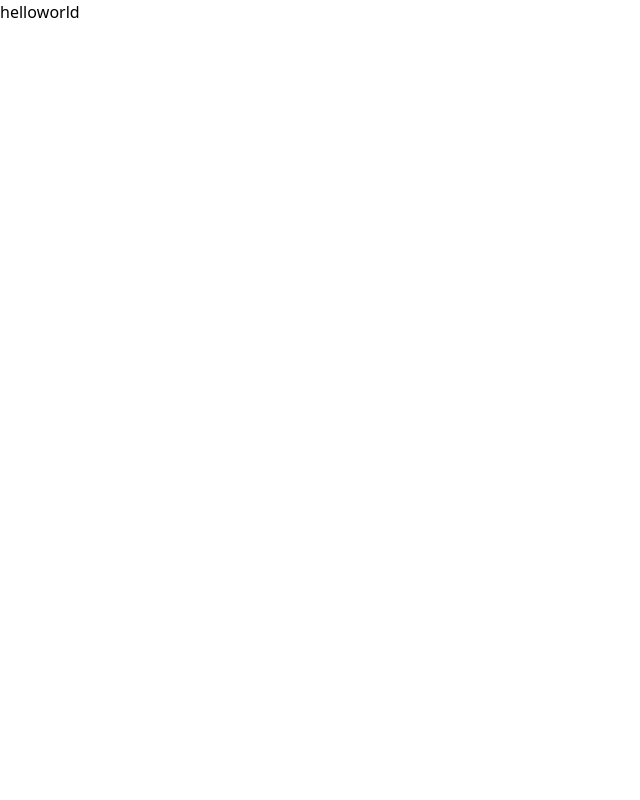
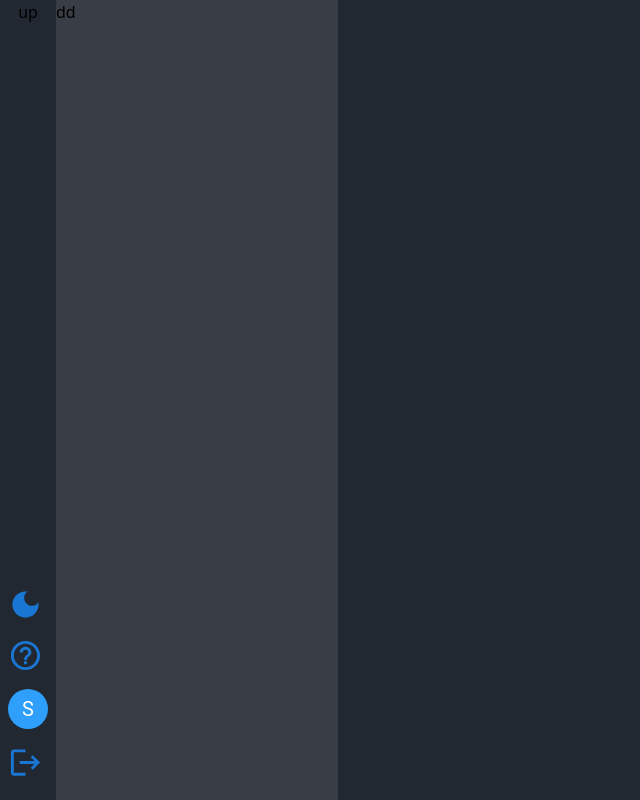
Before and after one commit to Hap-i/h-api, a React (Create React App) app in the folder packages/h-api-client/: page / in a window 1280 px wide. Shown: the whole page, without its empty margins (0-640 px from the left). Built offline with nearby package versions, Linux system fonts and the light colour scheme.

Commit message:
Home Page added

```diff
--- a/packages/h-api-client/package.json
+++ b/packages/h-api-client/package.json
@@ -5,6 +5,7 @@
   "dependencies": {
     "@emotion/react": "^11.9.3",
     "@emotion/styled": "^11.9.3",
+    "@mui/icons-material": "^5.8.4",
     "@mui/material": "^5.9.2",
     "@testing-library/jest-dom": "^5.16.4",
     "@testing-library/react": "^13.3.0",
--- a/packages/h-api-client/public/index.html
+++ b/packages/h-api-client/public/index.html
@@ -24,7 +24,7 @@
       work correctly both with client-side routing and a non-root public URL.
       Learn how to configure a non-root public URL by running `npm run build`.
     -->
-    <title>React App</title>
+    <title>H-api | Home</title>
   </head>
   <body>
     <noscript>You need to enable JavaScript to run this app.</noscript>
--- a/packages/h-api-client/src/App.js
+++ b/packages/h-api-client/src/App.js
@@ -1,9 +1,8 @@
+import Home from "./pages/Home";
+
 function App() {
   return (
-    <div className="flex">
-      <div>hello</div>
-      <div>world</div>
-    </div>
+    <Home></Home>
   );
 }
 
--- /dev/null
+++ b/packages/h-api-client/src/components/BackgroundLetterAvatars.js
@@ -0,0 +1,43 @@
+import * as React from 'react';
+import Avatar from '@mui/material/Avatar';
+
+function stringToColor(string) {
+    let hash = 0;
+    let i;
+
+    /* eslint-disable no-bitwise */
+    for (i = 0; i < string.length; i += 1) {
+        hash = string.charCodeAt(i) + ((hash << 5) - hash);
+    }
+
+    let color = '#';
+
+    for (i = 0; i < 3; i += 1) {
+        const value = (hash >> (i * 8)) & 0xff;
+        color += `00${value.toString(16)}`.slice(-2);
+    }
+    /* eslint-enable no-bitwise */
+
+    return color;
+}
+
+function stringAvatar(name) {
+    let children = "";
+    if (name.split(' ').length <= 1) {
+        children = name[0]
+    } else {
+        children = `${name.split(' ')[0][0]}${name.split(' ')[1][0]}`
+    }
+    return {
+        sx: {
+            bgcolor: stringToColor(name),
+        },
+        children: children,
+    };
+}
+
+export default function BackgroundLetterAvatars({ name }) {
+    return (
+        <Avatar {...stringAvatar(name)} />
+    );
+}
--- /dev/null
+++ b/packages/h-api-client/src/components/SideBar.js
@@ -0,0 +1,12 @@
+import React from 'react'
+
+function SideBar({ height, width, bgColor, children }) {
+    const params = `${height} ${width} ${bgColor} `
+    return (
+        <div className={params}>
+            <React.Fragment>{children}</React.Fragment>
+        </div>
+    )
+}
+
+export default SideBar
--- /dev/null
+++ b/packages/h-api-client/src/pages/Home.js
@@ -0,0 +1,51 @@
+import React from "react";
+import SideBar from "./../components/SideBar";
+import IconButton from "@mui/material/IconButton";
+import LogoutIcon from "@mui/icons-material/Logout";
+import DarkModeSharpIcon from "@mui/icons-material/DarkModeSharp";
+import HelpOutlineSharpIcon from "@mui/icons-material/HelpOutlineSharp";
+import BackgroundLetterAvatars from "../components/BackgroundLetterAvatars";
+
+function Home() {
+  return (
+    <div className="flex justify-between">
+      <SideBar height="h-screen" width="w-14" bgColor="bg-csBlack">
+        <div className="flex justify-between flex-col h-full items-center">
+          <div>up</div>
+          <div className="mb-3">
+            <IconButton>
+              <DarkModeSharpIcon
+                fontSize="large"
+                color="primary"
+                sx={{ color: "#fffff" }}
+              ></DarkModeSharpIcon>
+            </IconButton>
+            <IconButton>
+              <HelpOutlineSharpIcon
+                fontSize="large"
+                color="primary"
+                sx={{ color: "#fffff" }}
+              ></HelpOutlineSharpIcon>
+            </IconButton>
+            <IconButton>
+              <BackgroundLetterAvatars name="Suvendu"></BackgroundLetterAvatars>
+            </IconButton>
+            <IconButton>
+              <LogoutIcon
+                fontSize="large"
+                color="primary"
+                sx={{ color: "#fffff" }}
+              ></LogoutIcon>
+            </IconButton>
+          </div>
+        </div>
+      </SideBar>
+      <SideBar height="h-screen" width="w-96" bgColor="bg-csGrey">
+        dd
+      </SideBar>
+      <SideBar height="h-screen" width="w-full" bgColor="bg-csBlack"></SideBar>
+    </div>
+  );
+}
+
+export default Home;
--- a/packages/h-api-client/tailwind.config.js
+++ b/packages/h-api-client/tailwind.config.js
@@ -1,10 +1,15 @@
-
 module.exports = {
   content: [
     "./src/**/*.{js,jsx,ts,tsx}",
   ],
   theme: {
     extend: {},
+    colors: {
+      csBlack: '#222831',
+      csGrey: "#393E46",
+      csTeal: "#00ADB5",
+      csWhite: "#EEEEEE"
+    }
   },
   plugins: [],
 }
```
Also changed, not shown: 2 other files (tests, documents, lock files or other folders).
